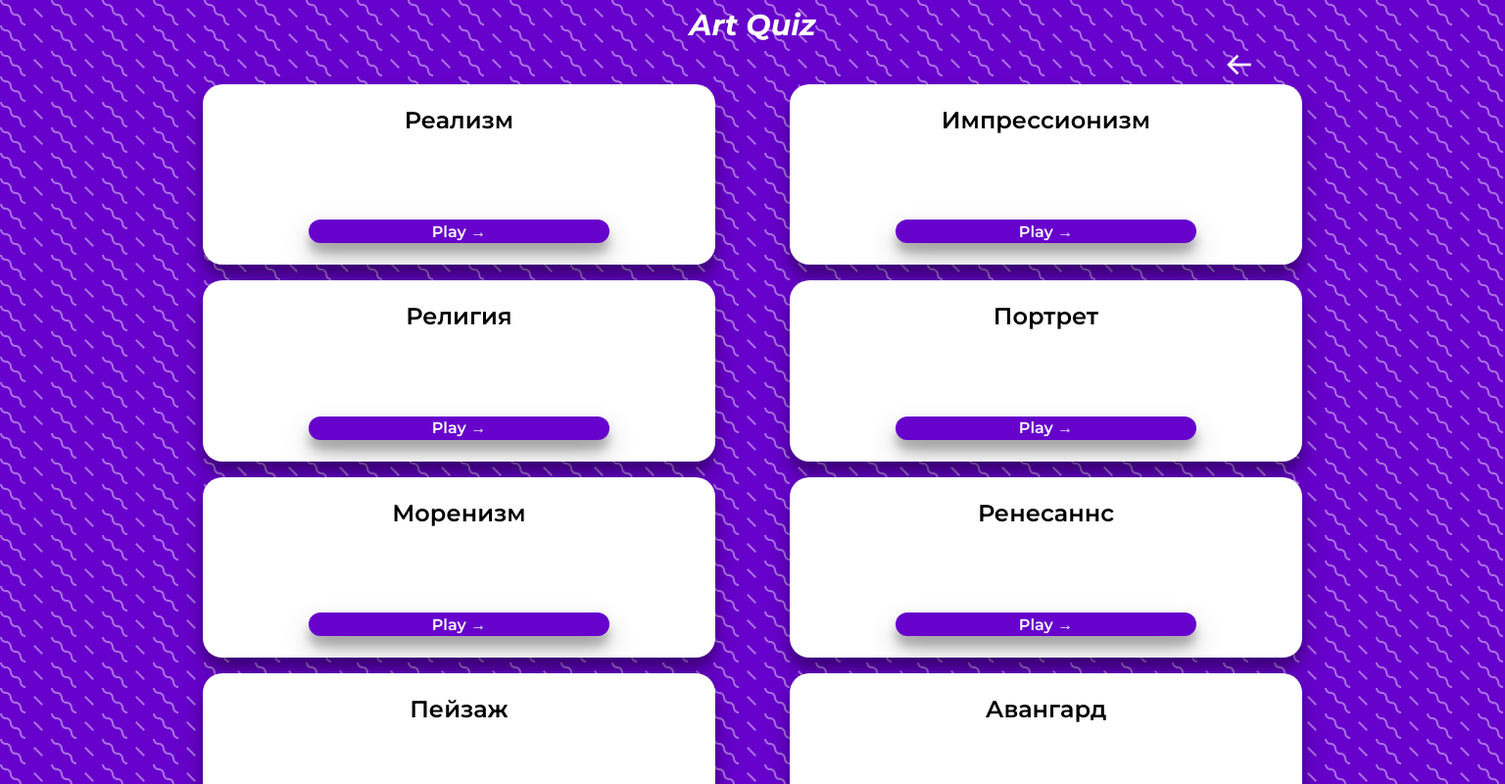
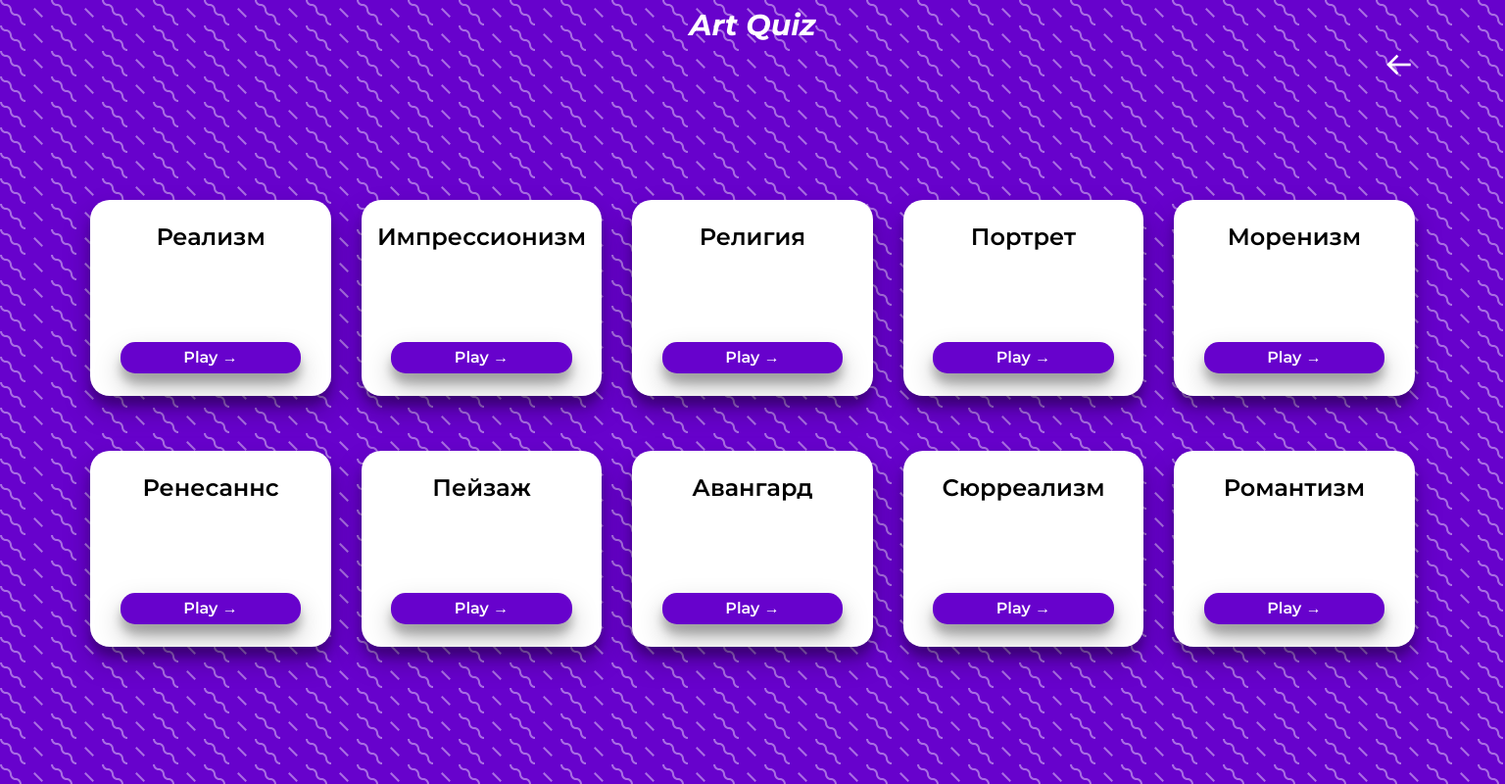
Before and after one commit to TrofimGest/art-quiz, a website with bundled scripts: page art-quiz/src/index.html in a window 1536 px wide. Both pictures are taken after a click on the link "Викторина художников". Shown: the whole page at 98% size. Built offline with nearby package versions, Linux system fonts and the light colour scheme.

Commit message:
fix: improve category page ux/ui

```diff
--- a/art-quiz/src/styles.css
+++ b/art-quiz/src/styles.css
@@ -39,7 +39,9 @@ h3 {
   font-size: 1rem;
   font-weight: 600;
 }
-a{
+a,
+a:active,
+a:hover{
   text-decoration: none;
 }
 
@@ -477,6 +479,9 @@ label input{
     width: 30vw;
     height: 30vw;
   }
+  .quiz__img-img:hover{
+    transform: scale(1.0);
+  }
 
   .quiz__modal-img{
     width: 30vw;
@@ -505,6 +510,29 @@ label input{
       width: 60vw;
       height: 52vh;
     }
+
+    .category__grid{
+      grid-template-columns: repeat(5, 1fr);
+      align-content: center;
+      column-gap: 2vw;
+      row-gap: 7vh;
+    }
+
+    .category__block {
+      width: 16vw;
+      height: 13vw;
+    }
+
+    .category__btn-container {
+      width: 12vw;
+      height: 4vh;
+    }
+    .category__btn-container:hover {
+      width: 13vw;
+    }
+    .category__back{
+      margin: 0;
+    }
     .quiz__img{
       width: 25vw;
       height: 25vw;
@@ -512,11 +540,6 @@ label input{
 
     .quiz__modal-img{
       width: 25vw;
-    }
-
-    .category__block{
-      width: 34vw;
-      height: 12vw;
     }
 
     .volume__mousemove-container{
--- a/art-quiz/src/views/category.html
+++ b/art-quiz/src/views/category.html
@@ -1,7 +1,7 @@
 <div class="category" id="category">
   <div class="category__back">
     <a href="#start">
-      <i class='white bx bx-arrow-back '></i>
+      <i class='white bx bx-arrow-back category__back'></i>
     </a>
   </div>
   <div class="category__grid">
```
